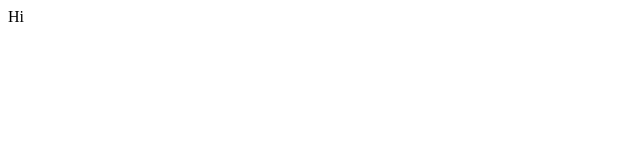
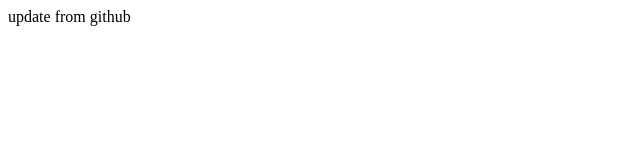
Before and after one commit to Javid-Izadfar/cf23-hello-world, a plain HTML site: page index.html in a window 1280 px wide. Shown: the whole page, without its empty margins (0-640 px from the left). Drawn offline with Linux system fonts and the light colour scheme.

Commit message:
Update from Github

```diff
--- a/index.html
+++ b/index.html
@@ -6,6 +6,6 @@
     <title>Document</title>
   </head>
   <body>
-    Hi
+    update from github
   </body>
 </html>
```
